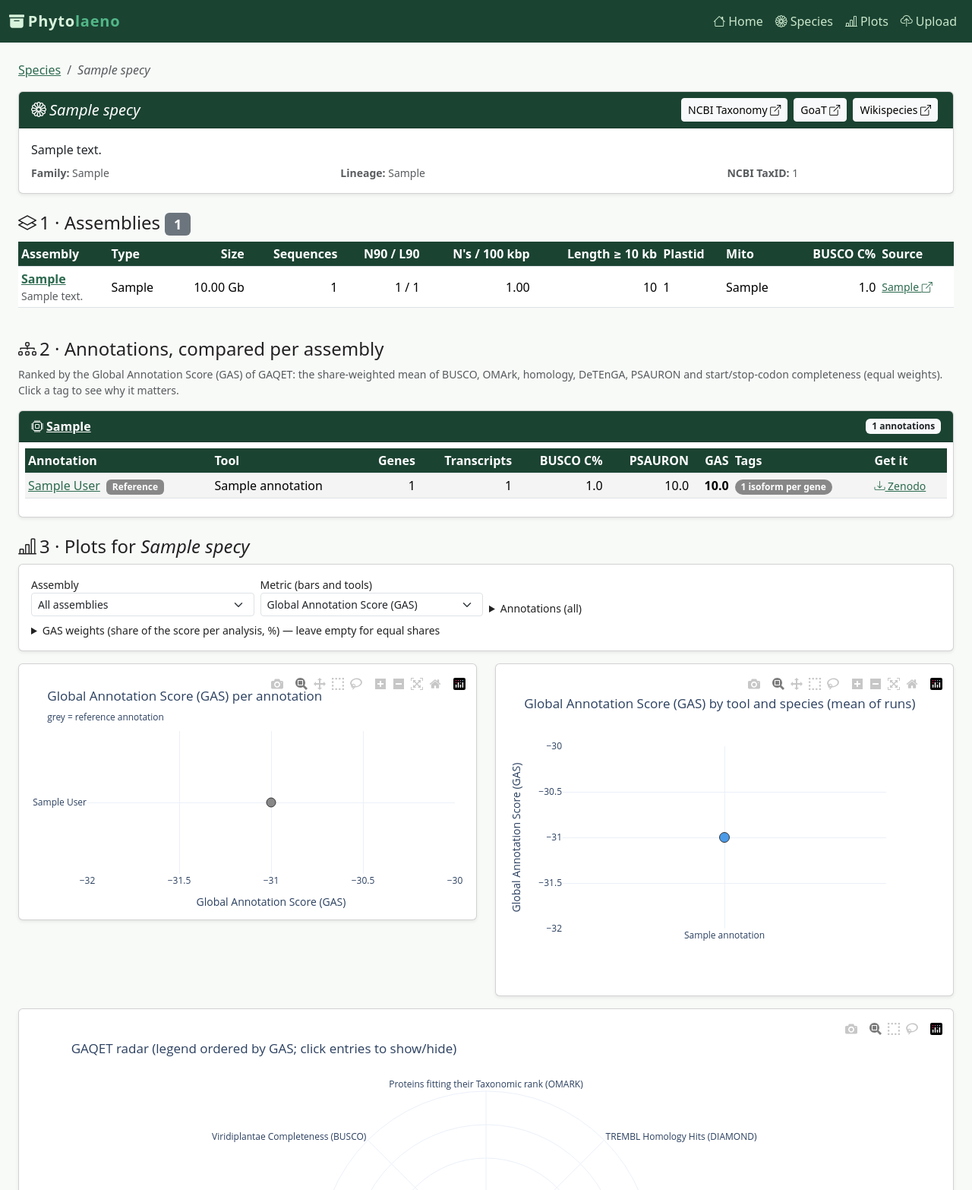
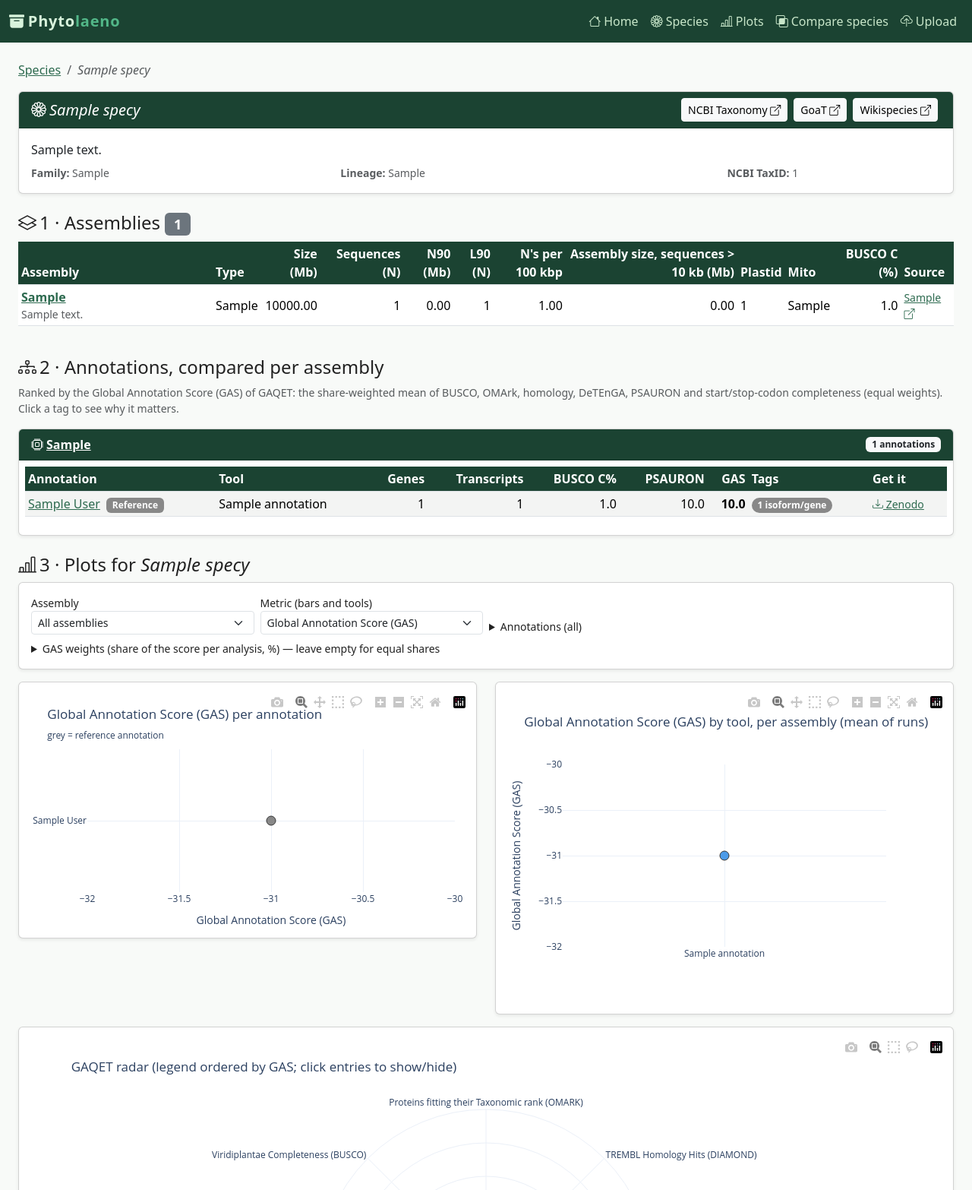
Before and after one commit to aubombarely/phytolaeno, a FastAPI app: page /species/1 in a window 1280 px wide. Shown: the top 1566 px of the page at 76% size. Run offline with FastAPI, Linux system fonts and the light colour scheme; tables that the repository leaves empty hold one stand-in row (values such as "Sample post"); some libraries are stand-ins or nearby versions.

Commit message:
feat(ui): user feedback — assembly table units, single-isoform tag, per-assembly comparison, /compare page

```diff
--- a/app/metrics.py
+++ b/app/metrics.py
@@ -146,8 +146,6 @@ def annotation_tags(ann) -> list[Tag]:
     micro = _num(getattr(ann, "micro_exon_pct", None))
     if micro is not None and micro >= MICRO_EXON_WARN_PCT and not is_ref:
         tags.append(Tag("micro_exons", f"Micro-exons {micro:.1f}%", "warning", "micro_exons"))
-    if tr and genes:
-        ratio = tr / genes
-        label = "1 isoform per gene" if round(ratio, 2) == 1 else f"{ratio:.2f} isoforms/gene"
-        tags.append(Tag("isoforms", label, "info", "isoforms"))
+    if tr and genes and round(tr / genes, 2) == 1:
+        tags.append(Tag("isoforms", "1 isoform/gene", "info", "isoforms"))
     return tags
--- a/app/templates/_assembly_table.html
+++ b/app/templates/_assembly_table.html
@@ -1,27 +1,29 @@
-{# Assembly metrics table; expects `asms` (list of Assembly). Empty columns are hidden. #}
+{# Assembly metrics table; expects `asms` (list of Assembly). Units are in the headers. #}
 {% set has_metrics = asms | selectattr("n_sequences") | list | length > 0 %}
 <div class="table-responsive">
-<table class="table table-sm align-middle">
+<table class="table table-sm align-middle ph-assembly-table">
   <thead><tr>
-    <th>Assembly</th><th>Type</th><th class="text-end">Size</th>
-    {% if has_metrics %}<th class="text-end">Sequences</th><th class="text-end">N90 / L90</th>
-    <th class="text-end" title="QUAST: number of N's per 100 kbp">N's / 100 kbp</th>
-    <th class="text-end" title="QUAST: total length of sequences ≥ 10 kb">Length ≥ 10 kb</th>
+    <th style="width:16rem;max-width:16rem">Assembly</th><th>Type</th><th class="text-end">Size (Mb)</th>
+    {% if has_metrics %}<th class="text-end">Sequences (N)</th>
+    <th class="text-end">N90 (Mb)</th><th class="text-end">L90 (N)</th>
+    <th class="text-end" title="QUAST: number of N's per 100 kbp">N's per 100 kbp</th>
+    <th class="text-end" title="QUAST: total length of sequences ≥ 10 kb">Assembly size, sequences &gt; 10 kb (Mb)</th>
     <th>Plastid</th><th>Mito</th>{% endif %}
-    <th class="text-end">BUSCO C%</th><th>Source</th>
+    <th class="text-end">BUSCO C (%)</th><th>Source</th>
   </tr></thead>
   <tbody>
   {% for asm in asms %}
   <tr>
-    <td><a href="/assemblies/{{ asm.id }}" class="fw-bold">{{ asm.version }}</a>
+    <td style="width:16rem;max-width:16rem"><a href="/assemblies/{{ asm.id }}" class="fw-bold text-break">{{ asm.version }}</a>
       {% if asm.description %}<div class="small text-muted">{{ asm.description }}</div>{% endif %}</td>
     <td>{{ asm.assembly_type or asm.status or "—" }}</td>
-    <td class="text-end">{% if asm.size_gb %}{{ "%.2f Mb"|format(asm.size_gb * 1000) if asm.size_gb < 10 else "%.2f Gb"|format(asm.size_gb) }}{% else %}—{% endif %}</td>
+    <td class="text-end">{{ "%.2f"|format(asm.size_gb * 1000) if asm.size_gb else "—" }}</td>
     {% if has_metrics %}
     <td class="text-end">{{ "{:,}".format(asm.n_sequences) if asm.n_sequences else "—" }}</td>
-    <td class="text-end">{{ "{:,}".format(asm.n90_bp) if asm.n90_bp else "—" }} / {{ asm.l90 or "—" }}</td>
+    <td class="text-end">{{ "%.2f"|format(asm.n90_bp / 1000000) if asm.n90_bp else "—" }}</td>
+    <td class="text-end">{{ asm.l90 or "—" }}</td>
     <td class="text-end">{{ "%.2f"|format(asm.ns_per_100kbp) if asm.ns_per_100kbp is not none else "—" }}</td>
-    <td class="text-end">{{ "{:,}".format(asm.total_length_ge10kb) if asm.total_length_ge10kb else "—" }}</td>
+    <td class="text-end">{{ "%.2f"|format(asm.total_length_ge10kb / 1000000) if asm.total_length_ge10kb else "—" }}</td>
     <td>{{ (asm.plastid or "—") | capitalize }}</td>
     <td>{{ (asm.mitochondrion or "—") | capitalize }}</td>
     {% endif %}
--- a/app/templates/_plots.html
+++ b/app/templates/_plots.html
@@ -7,7 +7,6 @@
     {% if form_action == "/plots" %}
     <div class="col-md-3"><label class="form-label mb-0">Species</label>
       <select name="species_id" class="form-select form-select-sm" onchange="this.form.assembly_id.value='';submitPlots()">
-        <option value="">All species</option>
         {% for s in options.species %}<option value="{{ s.id }}" {{ 'selected' if params.species_id == s.id }}>{{ s.name }}</option>{% endfor %}
       </select></div>
     {% endif %}
@@ -53,7 +52,7 @@
 
 <div class="row">
   <div class="col-lg-6"><div class="card shadow-sm mb-3"><div class="card-body p-2"><div id="plot_within"></div></div></div></div>
-  <div class="col-lg-6"><div class="card shadow-sm mb-3"><div class="card-body p-2"><div id="plot_across"></div></div></div></div>
+  <div class="col-lg-6"><div class="card shadow-sm mb-3"><div class="card-body p-2"><div id="plot_assemblies"></div></div></div></div>
 </div>
 <div class="card shadow-sm mb-3"><div class="card-body p-2"><div id="plot_radar"></div></div></div>
 {% if figures.repeats %}<div class="card shadow-sm mb-3"><div class="card-body p-2"><div id="plot_repeats"></div></div></div>{% endif %}
@@ -75,7 +74,7 @@
     Plotly.newPlot(divId, fig.data, fig.layout, {responsive: true, displayModeBar: true});
   }
 renderPlot("plot_within", {{ figures.within | safe }});
-renderPlot("plot_across", {{ figures.across | safe }});
+renderPlot("plot_assemblies", {{ figures.assemblies | safe }});
 renderPlot("plot_radar", {{ figures.radar | safe }});
 {% if figures.repeats %}renderPlot("plot_repeats", {{ figures.repeats | safe }});{% endif %}
 </script>
--- a/app/templates/base.html
+++ b/app/templates/base.html
@@ -54,6 +54,7 @@
         <li class="nav-item"><a class="nav-link" href="/"><i class="bi bi-house me-1"></i>Home</a></li>
         <li class="nav-item"><a class="nav-link" href="/species"><i class="bi bi-flower1 me-1"></i>Species</a></li>
         <li class="nav-item"><a class="nav-link" href="/plots"><i class="bi bi-bar-chart-line me-1"></i>Plots</a></li>
+        <li class="nav-item"><a class="nav-link" href="/compare"><i class="bi bi-intersect me-1"></i>Compare species</a></li>
         <li class="nav-item"><a class="nav-link" href="/upload"><i class="bi bi-cloud-upload me-1"></i>Upload</a></li>
       </ul>
     </div>
--- a/app/templates/plots.html
+++ b/app/templates/plots.html
@@ -2,8 +2,9 @@
 {% block title %}Analysis Plots — Phytolaeno{% endblock %}
 {% block content %}
 <h2 class="mb-2"><i class="bi bi-bar-chart-line me-2" style="color:var(--ph-green)"></i>Analysis Plots</h2>
-<p class="small text-muted">Pick a species or an assembly to compare its annotations (left) and to see how each
-annotation tool does across species (right). The GAQET radar ranks annotations by the Global Annotation Score; change
+<p class="small text-muted">Pick a species, or one of its assemblies, to compare its annotations (left) and to see how each
+annotation tool does on each assembly of that species (right). To compare species, use
+<a href="/compare">Compare species</a>. The GAQET radar ranks annotations by the Global Annotation Score; change
 the weights to see how the ranking moves.</p>
 {% include "_plots.html" %}
 {% endblock %}
```
Also changed, not shown: app/plot_data.py (+62 -19 lines), app/routers/plots.py (+16 -1 lines), app/templates/compare.html (added, +30 -0 lines), tests/test_metrics.py (+5 -5 lines), tests/test_pages.py (+6 -2 lines), tests/test_plots.py (+20 -1 lines).
